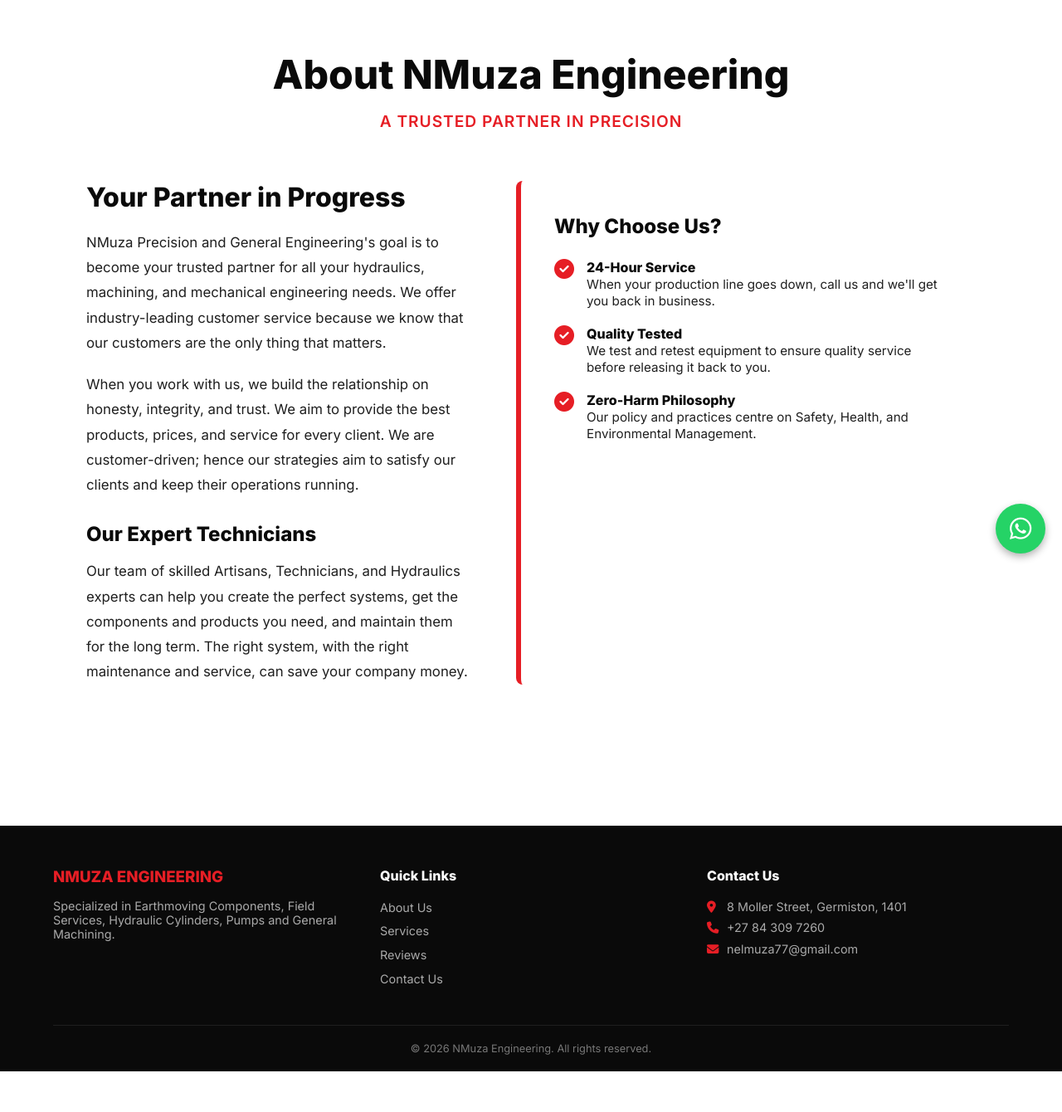
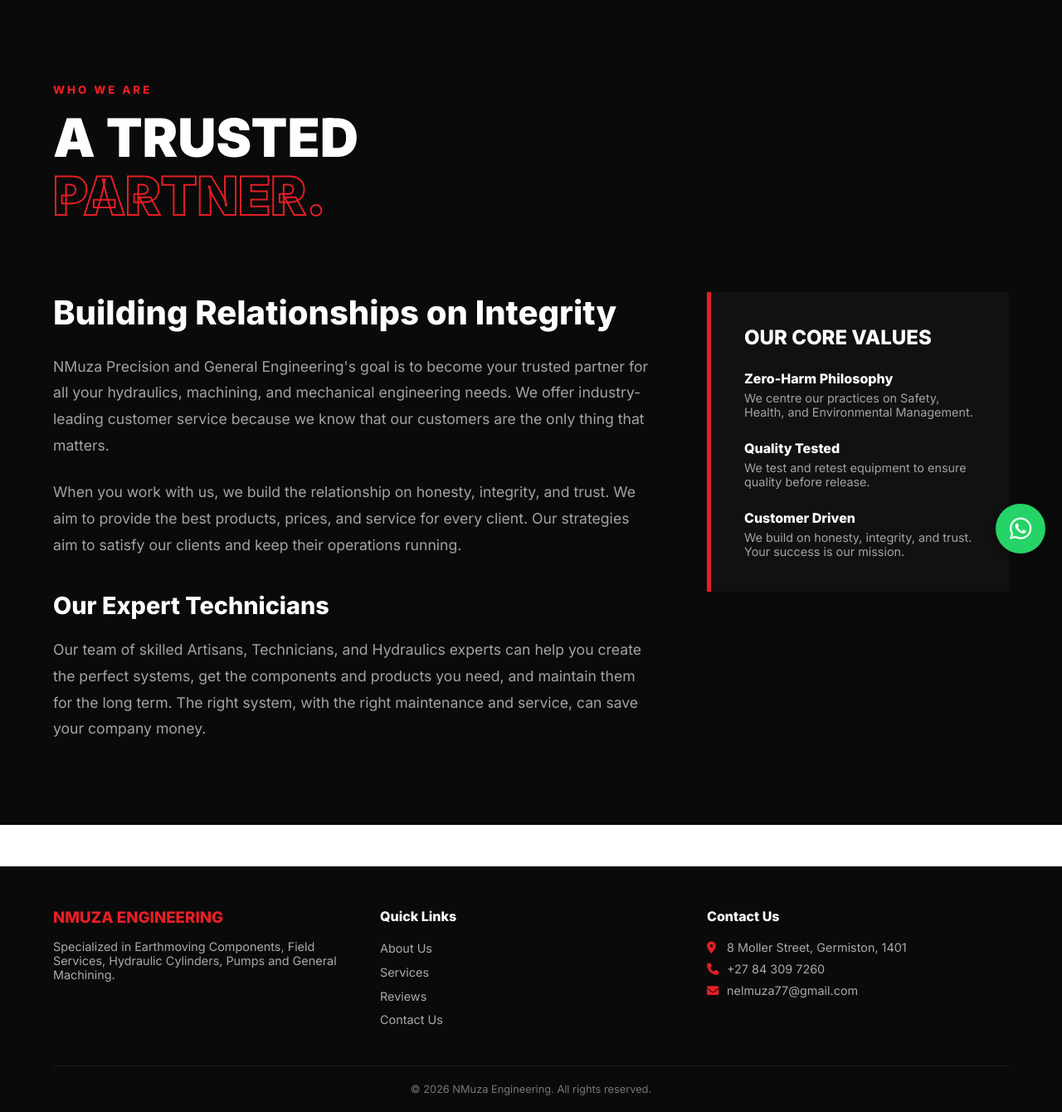
Before and after one commit to lizzymuza/nmuza-website, a PHP site: page /pages/about.php in a window 1280 px wide. Shown: the part 113-1453 px from the top of the page at 83% size. Before the commit the page ends 1404 px from the top, so only its background shows below. Run offline with PHP 8.4, Linux system fonts and the light colour scheme.

Commit message:
Build other pages with black bg

```diff
--- a/pages/about.php
+++ b/pages/about.php
@@ -1,60 +1,50 @@
 <?php include '../includes/header.php'; ?>
 
-<main style="padding: 60px 5%; max-width: 1200px; margin: 0 auto; min-height: 70vh;">
+<main style="background-color: var(--dark-black); min-height: 90vh; padding: 100px 5%;">
+    <div style="max-width: 1200px; margin: 0 auto;">
 
-    <!-- Page Header -->
-    <div style="text-align: center; margin-bottom: 60px;">
-        <h1 style="font-size: 3rem; color: var(--dark-black); margin-bottom: 15px; font-weight: 800;">About NMuza Engineering</h1>
-        <p style="color: var(--primary-red); font-size: 1.2rem; font-weight: 600; letter-spacing: 1px; text-transform: uppercase;">A Trusted Partner in Precision</p>
+        <div style="margin-bottom: 80px;" class="reveal">
+            <h5 style="color: var(--primary-red); font-weight: 800; letter-spacing: 3px; text-transform: uppercase; margin-bottom: 15px;">Who We Are</h5>
+            <h1 style="font-size: 4rem; color: var(--white); font-weight: 900; text-transform: uppercase; line-height: 1.1;">A TRUSTED <br><span style="color: transparent; -webkit-text-stroke: 2px var(--primary-red);">PARTNER.</span></h1>
         </div>
 
-    <div style="display: flex; flex-wrap: wrap; gap: 50px; margin-bottom: 60px;">
-        <!-- Left Side: Text -->
-        <div style="flex: 1; min-width: 300px;">
-            <h2 style="font-size: 2rem; color: var(--dark-black); margin-bottom: 20px;">Your Partner in Progress</h2>
-            <p style="color: var(--mid-grey); font-size: 1.05rem; line-height: 1.8; margin-bottom: 20px;">
+        <div style="display: flex; flex-wrap: wrap; gap: 60px;">
+            <!-- Left Side Content -->
+            <div style="flex: 2; min-width: 300px;" class="reveal">
+                <h2 style="font-size: 2.5rem; color: var(--white); margin-bottom: 25px; font-weight: 800;">Building Relationships on Integrity</h2>
+                <p style="color: var(--text-grey); font-size: 1.1rem; line-height: 1.8; margin-bottom: 25px;">
                     NMuza Precision and General Engineering's goal is to become your trusted partner for all your hydraulics, machining, and mechanical engineering needs. We offer industry-leading customer service because we know that our customers are the only thing that matters.
                 </p>
-            <p style="color: var(--mid-grey); font-size: 1.05rem; line-height: 1.8; margin-bottom: 20px;">
-                When you work with us, we build the relationship on honesty, integrity, and trust. We aim to provide the best products, prices, and service for every client. We are customer-driven; hence our strategies aim to satisfy our clients and keep their operations running.
+                <p style="color: var(--text-grey); font-size: 1.1rem; line-height: 1.8; margin-bottom: 25px;">
+                    When you work with us, we build the relationship on honesty, integrity, and trust. We aim to provide the best products, prices, and service for every client. Our strategies aim to satisfy our clients and keep their operations running.
                 </p>
-
-            <h3 style="font-size: 1.5rem; color: var(--dark-black); margin: 30px 0 15px;">Our Expert Technicians</h3>
-            <p style="color: var(--mid-grey); font-size: 1.05rem; line-height: 1.8;">
+                <h3 style="font-size: 1.8rem; color: var(--white); margin: 40px 0 20px; font-weight: 800;">Our Expert Technicians</h3>
+                <p style="color: var(--text-grey); font-size: 1.1rem; line-height: 1.8;">
                     Our team of skilled Artisans, Technicians, and Hydraulics experts can help you create the perfect systems, get the components and products you need, and maintain them for the long term. The right system, with the right maintenance and service, can save your company money.
                 </p>
             </div>
 
-        <!-- Right Side: Values / Highlights -->
-        <div style="flex: 1; min-width: 300px; background: var(--light-grey); padding: 40px; border-radius: 8px; border-left: 6px solid var(--primary-red);">
-            <h3 style="font-size: 1.5rem; color: var(--dark-black); margin-bottom: 25px;">Why Choose Us?</h3>
+            <!-- Right Side Sidebar -->
+            <div style="flex: 1; min-width: 300px;" class="reveal">
+                <div style="background: #111; padding: 40px; border-left: 5px solid var(--primary-red); position: sticky; top: 120px;">
+                    <h3 style="font-size: 1.5rem; color: var(--white); margin-bottom: 25px; text-transform: uppercase; font-weight: 800;">Our Core Values</h3>
 
-            <ul style="list-style: none; padding: 0;">
-                <li style="margin-bottom: 20px; display: flex; gap: 15px;">
-                    <i class="fas fa-check-circle" style="color: var(--primary-red); font-size: 1.5rem;"></i>
+                    <div style="margin-bottom: 25px;">
+                        <strong style="color: var(--white); display: block; margin-bottom: 5px;">Zero-Harm Philosophy</strong>
+                        <p style="color: var(--text-grey); font-size: 0.9rem;">We centre our practices on Safety, Health, and Environmental Management.</p>
+                    </div>
+                    <div style="margin-bottom: 25px;">
+                        <strong style="color: var(--white); display: block; margin-bottom: 5px;">Quality Tested</strong>
+                        <p style="color: var(--text-grey); font-size: 0.9rem;">We test and retest equipment to ensure quality before release.</p>
+                    </div>
                     <div>
-                        <strong style="display: block; color: var(--dark-black);">24-Hour Service</strong>
-                        <span style="color: var(--mid-grey); font-size: 0.95rem;">When your production line goes down, call us and we'll get you back in business.</span>
-                    </div>
-                </li>
-                <li style="margin-bottom: 20px; display: flex; gap: 15px;">
-                    <i class="fas fa-check-circle" style="color: var(--primary-red); font-size: 1.5rem;"></i>
-                    <div>
-                        <strong style="display: block; color: var(--dark-black);">Quality Tested</strong>
-                        <span style="color: var(--mid-grey); font-size: 0.95rem;">We test and retest equipment to ensure quality service before releasing it back to you.</span>
-                    </div>
-                </li>
-                <li style="margin-bottom: 20px; display: flex; gap: 15px;">
-                    <i class="fas fa-check-circle" style="color: var(--primary-red); font-size: 1.5rem;"></i>
-                    <div>
-                        <strong style="display: block; color: var(--dark-black);">Zero-Harm Philosophy</strong>
-                        <span style="color: var(--mid-grey); font-size: 0.95rem;">Our policy and practices centre on Safety, Health, and Environmental Management.</span>
-                    </div>
-                </li>
-            </ul>
+                        <strong style="color: var(--white); display: block; margin-bottom: 5px;">Customer Driven</strong>
+                        <p style="color: var(--text-grey); font-size: 0.9rem;">We build on honesty, integrity, and trust. Your success is our mission.</p>
                     </div>
                 </div>
-
+            </div>
+        </div>
+    </div>
 </main>
 
 <?php include '../includes/footer.php'; ?>
```
Also changed, not shown: pages/contact.php (+55 -0 lines), pages/request-quote.php (+58 -0 lines), pages/reviews.php (+21 -37 lines), pages/services.php (+42 -63 lines). Lines whose indentation alone changed are shown as unchanged.
